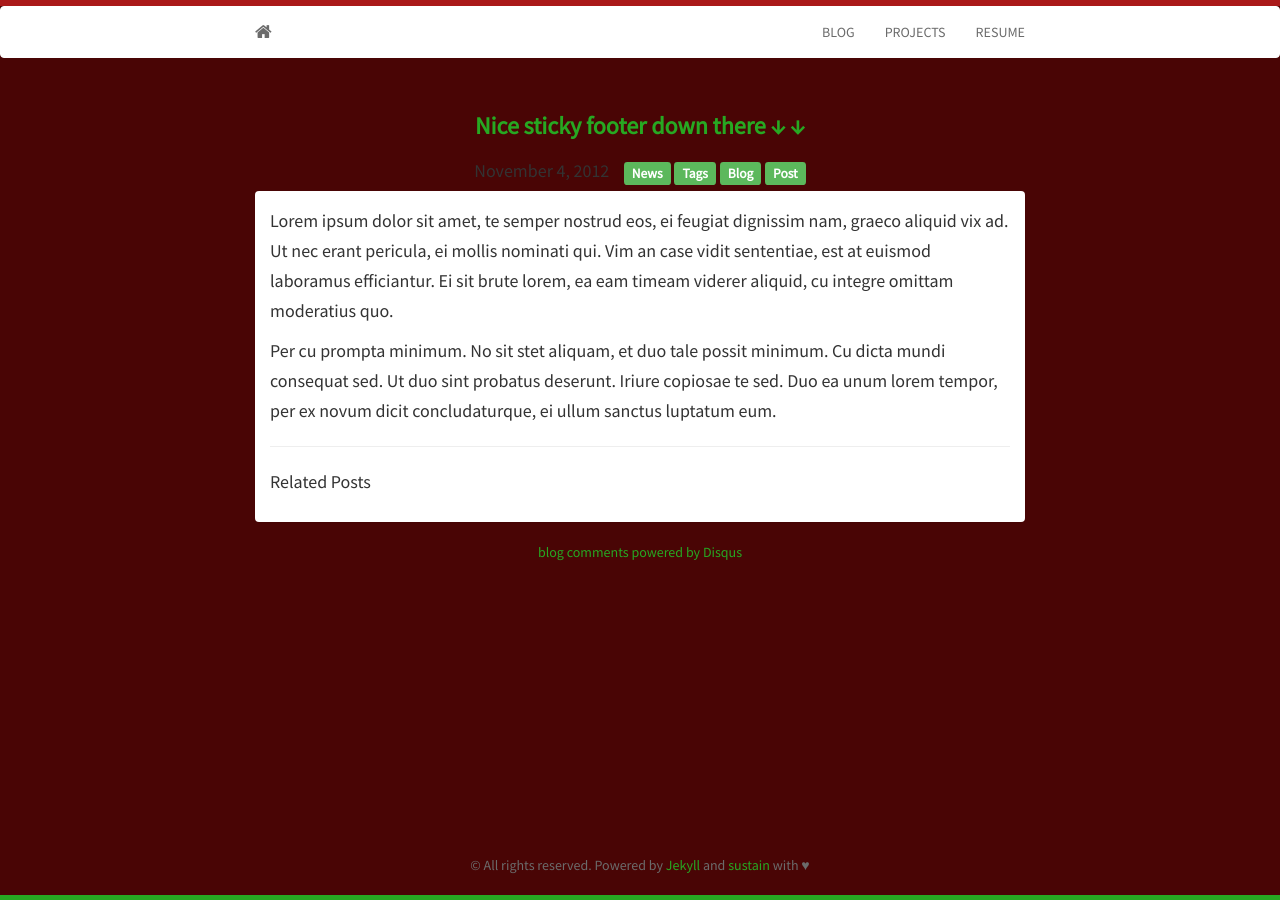
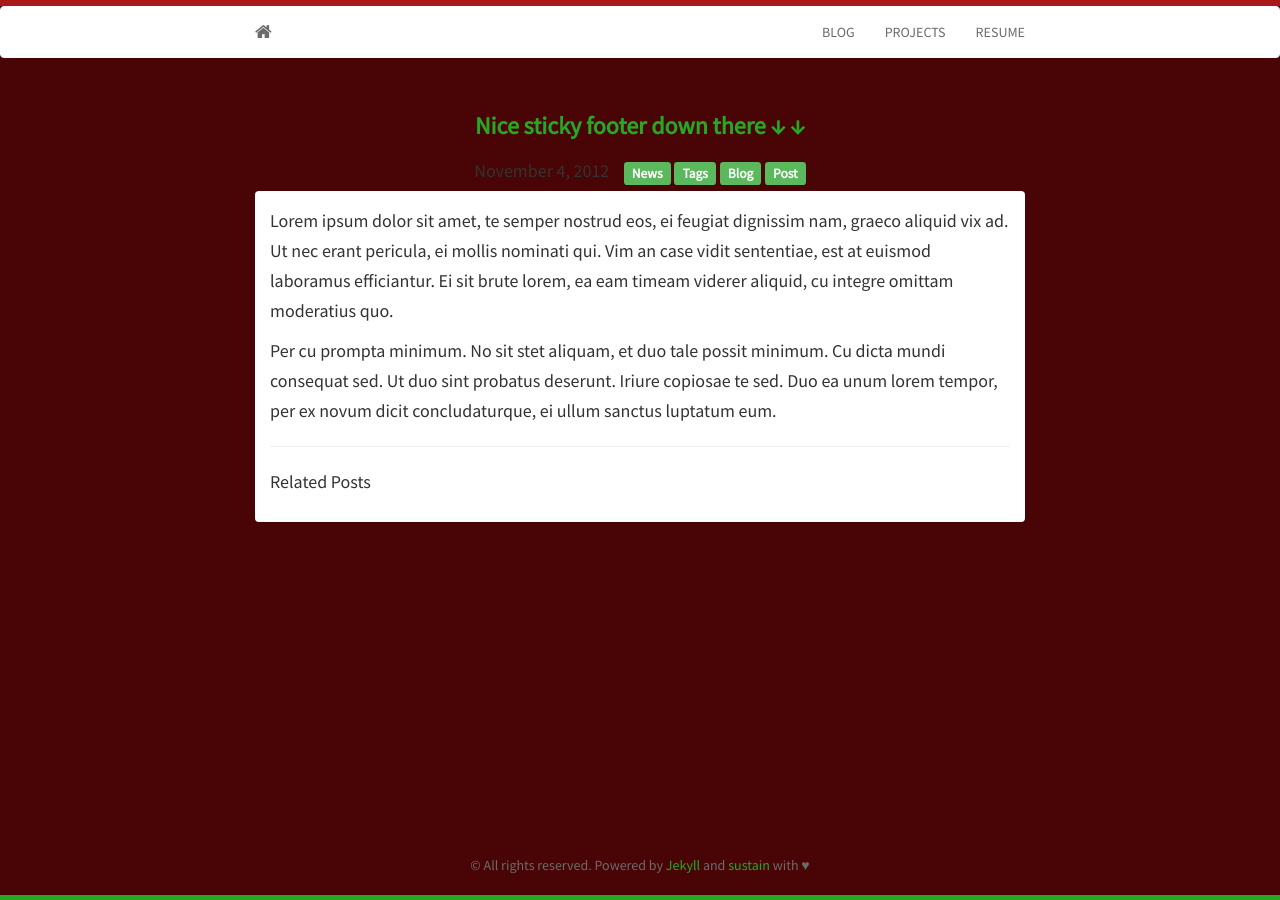
Before and after one commit to JETBLACKJD/JETBLACKJD.github.io, a Jekyll site: the page built from _posts/2012-11-04-post7.md, in a window 1280 px wide. Built offline with Jekyll 4.4.1, drawn with Linux system fonts in a browser that asks for light colours; nearby versions of some CDN libraries; comment, search, counter and statistics services are not loaded; some of the changed lines change nothing that is shown.

Commit message:
Update _config.yml

```diff
--- a/_config.yml
+++ b/_config.yml
@@ -20,10 +20,10 @@
 email: jordanjdent97@gmail.com
 github: JETBLACKJD # username
 twitter: JET_BLACKJD
-linkedin: username
+linkedin: https://www.linkedin.com/in/jordandent/
 stackoverflow: username   #e.g: users/2735833/proton1h1
 #Comment out if you don't want disqus
-disqus: username
+#disqus: username
 google_analytics: UA-69391421-1
 
 
```
